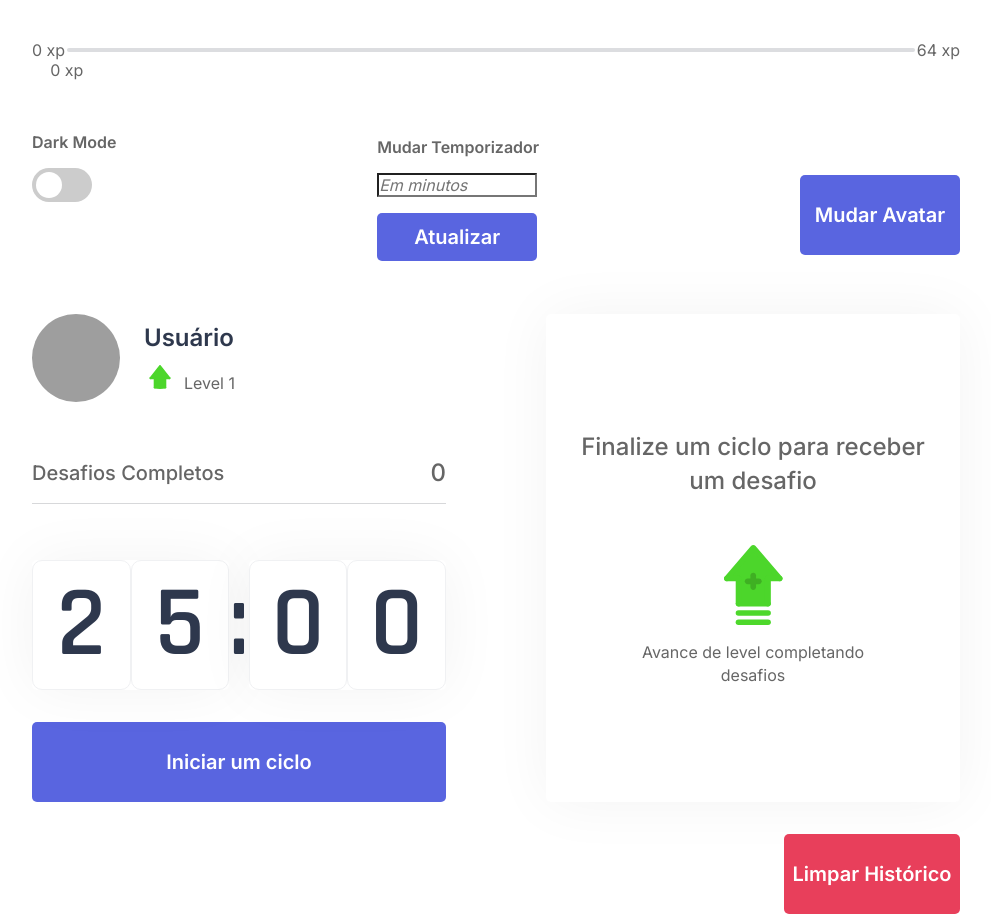
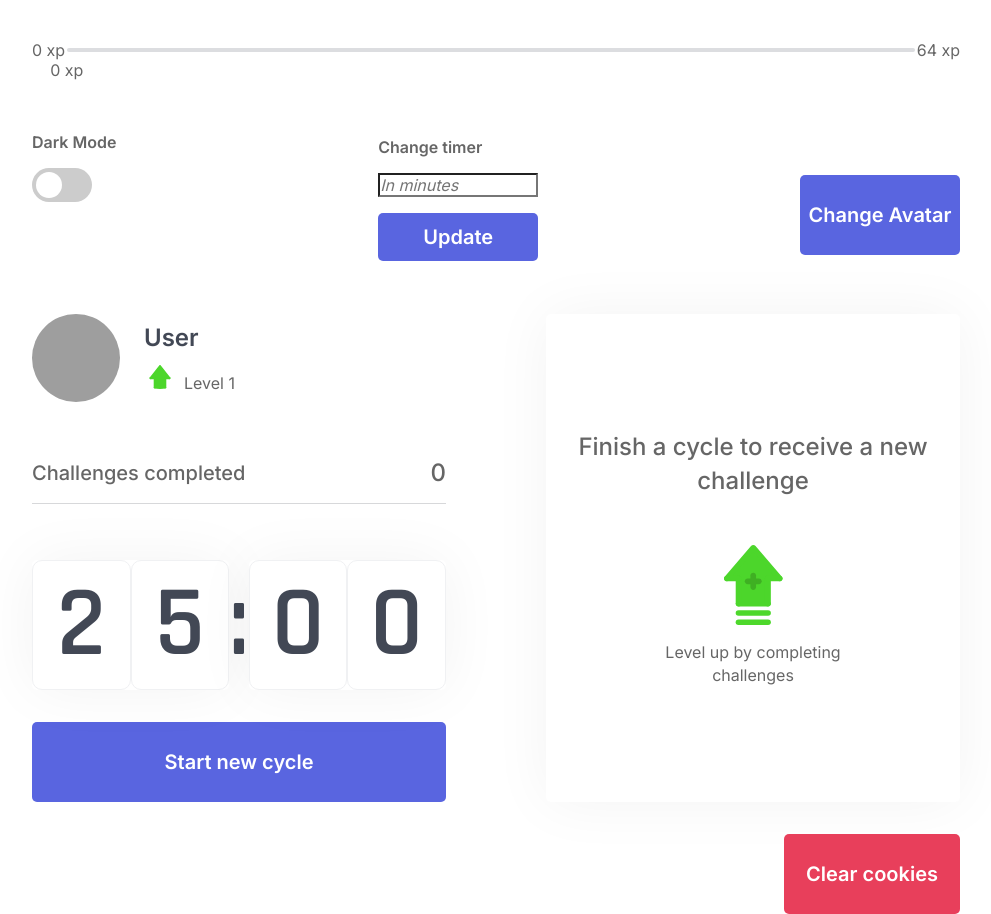
Before and after one commit to lucasfsilva2310/HealthyPomo, a React (Create React App) app: page / in a window 1280 px wide. Shown: the whole page, without its empty margins (144-1135 px from the left). Built offline with nearby package versions, Linux system fonts and the light colour scheme; grey boxes are pictures that could not be loaded.

Commit message:
All texts changed to english.

```diff
--- a/src/components/ChallengeBox.jsx
+++ b/src/components/ChallengeBox.jsx
@@ -32,14 +32,14 @@ const ChallengeBox = () => {
     <ChallengeBoxContainer darkMode={isDarkModeActivated}>
       {activeChallenge ? (
         <ChallengeActive>
-          <header>Ganhe {activeChallenge.amount} xp </header>
+          <header>Gain {activeChallenge.amount} xp </header>
 
           <main>
             <img
               src={`icons/${activeChallenge.type}.svg`}
               alt="Challenge active"
             />
-            <strong>Novo desafio</strong>
+            <strong>New Challenge!</strong>
             <p>{activeChallenge.description}</p>
           </main>
 
@@ -49,23 +49,23 @@ const ChallengeBox = () => {
               className="challengeFailedButton"
               onClick={handleChallengeFailed}
             >
-              Falhei
+              Failed
             </button>
             <button
               type="button"
               className="challengeSucceededButton"
               onClick={handleChallengeSucceeded}
             >
-              Completei
+              Completed
             </button>
           </footer>
         </ChallengeActive>
       ) : (
         <ChallengeNotActive>
-          <strong>Finalize um ciclo para receber um desafio</strong>
+          <strong>Finish a cycle to receive a new challenge</strong>
           <p>
             <img src="icons/level-up.svg" alt="Level Up" />
-            Avance de level completando desafios
+            Level up by completing challenges
           </p>
         </ChallengeNotActive>
       )}
--- a/src/components/ClearCookies.jsx
+++ b/src/components/ClearCookies.jsx
@@ -23,7 +23,7 @@ const ClearCookies = () => {
           onClick={clearAll}
           style={{ width: "11rem", background: "var(--red)" }}
         >
-          Limpar Histórico
+          Clear cookies
         </CountdownButton>
       </ClearCookiesContainer>
     </>
--- a/src/components/CompletedChallenges.jsx
+++ b/src/components/CompletedChallenges.jsx
@@ -8,7 +8,7 @@ const CompletedChallenges = () => {
 
   return (
     <CompletedChallengesContainer>
-      <span>Desafios Completos</span>
+      <span>Challenges completed</span>
       <span>{challengesCompleted}</span>
     </CompletedChallengesContainer>
   );
--- a/src/components/Countdown.jsx
+++ b/src/components/Countdown.jsx
@@ -39,7 +39,7 @@ const Countdown = () => {
       </CountdownContainer>
       {hasFinished ? (
         <CountdownButton disabled darkMode={isDarkModeActivated}>
-          Ciclo Encerrado
+          Cycle finished
         </CountdownButton>
       ) : (
         <>
@@ -49,11 +49,11 @@ const Countdown = () => {
               type="button"
               darkMode={isDarkModeActivated}
             >
-              Abandonar ciclo
+              End cycle
             </CountdownButtonActive>
           ) : (
             <CountdownButton onClick={startCountdown} type="button">
-              Iniciar um ciclo
+              Start new cycle
             </CountdownButton>
           )}
         </>
--- a/src/components/InputNewTimer.jsx
+++ b/src/components/InputNewTimer.jsx
@@ -24,15 +24,15 @@ const InputNewTimer = () => {
 
   return (
     <InputContainer>
-      <strong>Mudar Temporizador</strong>
+      <strong>Change timer</strong>
       <Input
         onChange={handleInput}
         type="number"
         darkMode={isDarkModeActivated}
-        placeholder="Em minutos"
+        placeholder="In minutes"
       ></Input>
       <InputButton type="button" onClick={() => changeTimer(value)}>
-        Atualizar
+        Update
       </InputButton>
     </InputContainer>
   );
--- a/src/components/LevelUpModal.jsx
+++ b/src/components/LevelUpModal.jsx
@@ -15,7 +15,7 @@ export const LevelUpModal = () => {
         <header>{level}</header>
 
         <strong>Parabéns</strong>
-        <p>Você alcançou um novo level!</p>
+        <p>You´ve reached a new level!</p>
 
         <button type="button" onClick={closeLevelUpModal}>
           <img src="/icons/close.svg" alt="Fechar Modal" />
--- a/src/components/NewAvatarModal.jsx
+++ b/src/components/NewAvatarModal.jsx
@@ -60,25 +60,25 @@ export const AvatarModal = () => {
     <Overlay>
       <AvatarContainer darkMode={isDarkModeActivated}>
         <div>
-          <strong>Mude seu Nome:</strong>
+          <strong>Change you name:</strong>
           <Input
             type="text"
-            placeholder="Nome / Apelido"
+            placeholder="Name / Nickname"
             darkMode={isDarkModeActivated}
             onChange={handleInputName}
           ></Input>
         </div>
         <div>
-          <strong>Mude seu Avatar</strong>
+          <strong>Change your avatar</strong>
           <Input
             type="text"
-            placeholder="URL da imagem"
+            placeholder="( URL image only) "
             darkMode={isDarkModeActivated}
             onChange={handleInputAvatar}
           ></Input>
         </div>
         <a href="#" onClick={() => update()}>
-          Atualizar
+          Update
         </a>
         <button type="button" onClick={closeModal}>
           <img src="/icons/close.svg" alt="Fechar Modal" />
--- a/src/components/OpenAvatarModal.jsx
+++ b/src/components/OpenAvatarModal.jsx
@@ -16,7 +16,7 @@ const OpenAvatarModal = () => {
         type="button"
         onClick={openModal}
       >
-        Mudar Avatar
+        Change Avatar
       </CountdownButton>
     </>
   );
--- a/src/components/Profile.jsx
+++ b/src/components/Profile.jsx
@@ -8,7 +8,7 @@ const Profile = () => {
 
   return (
     <ProfileContainer>
-      <img src={url} alt="Lucas Silva" />
+      <img src={url} alt={userName} />
       <div>
         <strong>{userName}</strong>
         <p>
--- a/src/contexts/ChallengeContext.jsx
+++ b/src/contexts/ChallengeContext.jsx
@@ -28,7 +28,7 @@ const ChallengesProvider = ({ children, ...rest }) => {
 
   const [valueAvatar, setValueAvatar] = useState("");
 
-  const [userName, setUserName] = useState("Lucas"); //colocar cookies
+  const [userName, setUserName] = useState("User"); //colocar cookies
 
   const [url, setUrl] = useState("https://github.com/lucasfsilva2310.png");
 
@@ -40,7 +40,7 @@ const ChallengesProvider = ({ children, ...rest }) => {
     let savedChallenges = Number(Cookies.get("challengesCompleted"));
     let savedUserName = Number(Cookies.get("pomoUserName"));
     let savedAvatar = Number(Cookies.get("pomoAvatar"));
-    setUserName(savedUserName ? savedUserName : "Usuário");
+    setUserName(savedUserName ? savedUserName : "User");
     setUrl(
       savedAvatar
         ? savedAvatar
@@ -84,8 +84,8 @@ const ChallengesProvider = ({ children, ...rest }) => {
     new Audio("/notification.mp3").play();
 
     if (Notification.permission === "granted") {
-      new Notification("Novo desafio! :) ", {
-        body: `Valendo ${challenge.amount} xp. Boora!`,
+      new Notification("New Challenge! :) ", {
+        body: `Valendo ${challenge.amount} xp. Let´s Goo!`,
       });
     }
   }
--- a/src/global.css
+++ b/src/global.css
@@ -10,7 +10,7 @@
   --gray-line: #dcdde0;
   --text: #666666;
   --text-highlight: #b3b9ff;
-  --title: #2e384d;
+  --title: #424855;
   --red: #e83f5b;
   --green: #4cd62b;
   --blue: #5965e0;
--- a/src/styles/components/NewAvatarModal.style.jsx
+++ b/src/styles/components/NewAvatarModal.style.jsx
@@ -13,6 +13,9 @@ export const AvatarContainer = styled(Container)`
     height: 2rem;
     width: 15rem;
   }
+  strong {
+    font-size: 1.3rem;
+  }
 
   a {
     background: var(--blue);
```
